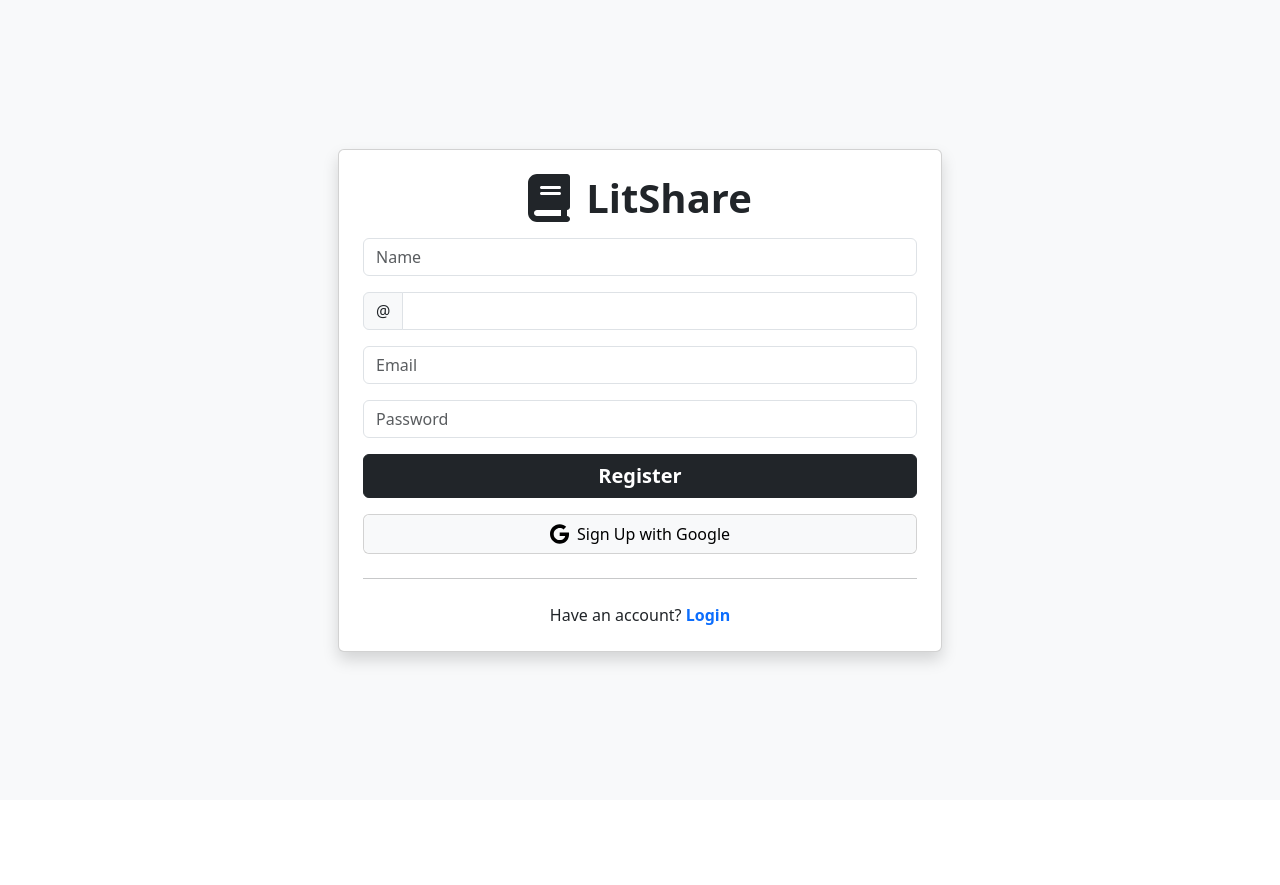
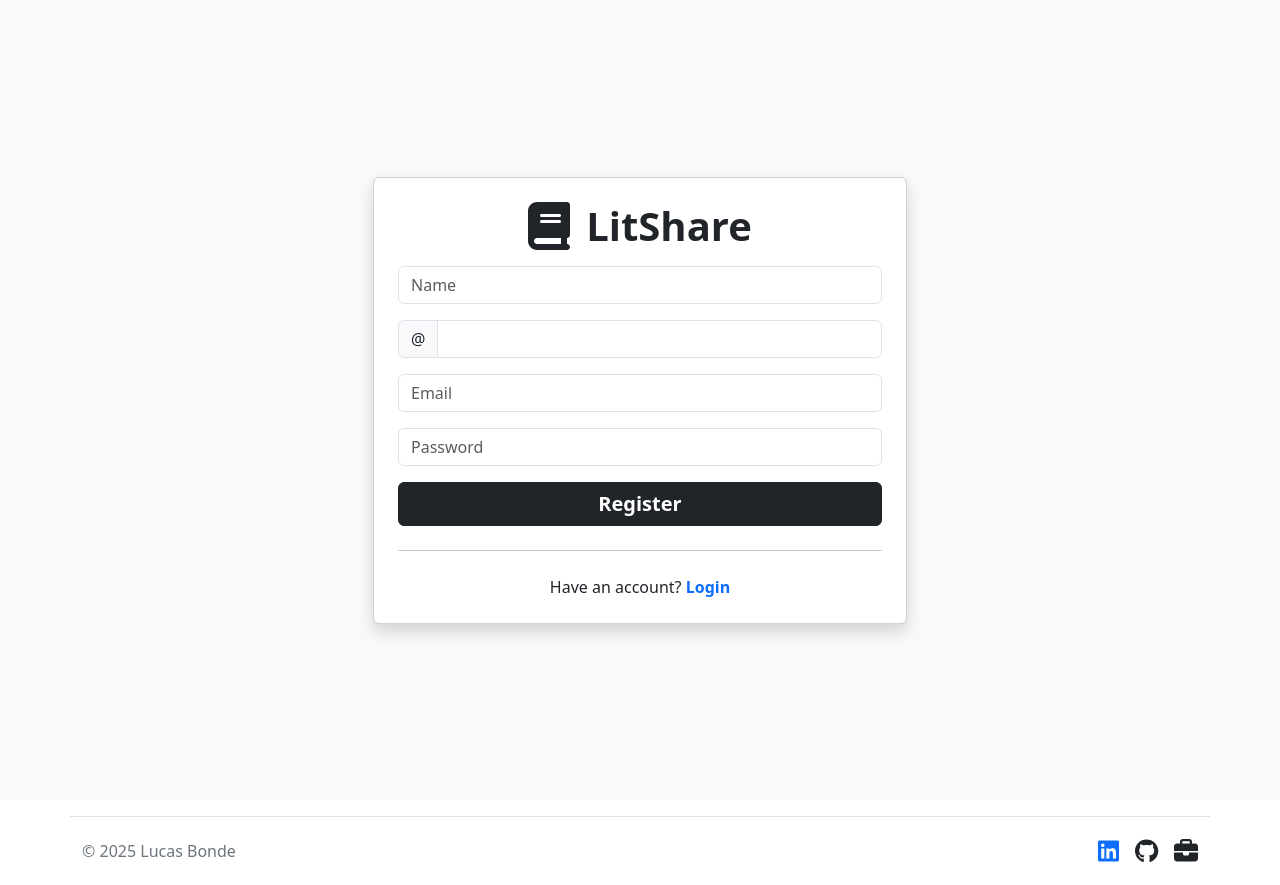
Before and after one commit to LucasBondeDeSouza/litshare, a React (Vite) app in the folder frontend/: page /register in a window 1280 px wide. Before the commit the page ends 800 px from the top, so only its background shows below. Built offline with nearby package versions, Linux system fonts and the light colour scheme.

Commit message:
atualização

```diff
--- a/frontend/src/pages/Login/index.jsx
+++ b/frontend/src/pages/Login/index.jsx
@@ -1,5 +1,7 @@
 import React, { useState, useContext } from "react";
 import axios from "axios";
+
+import Footer from "../../components/Footer"
 import { FontAwesomeIcon } from "@fortawesome/react-fontawesome";
 import { faBook } from "@fortawesome/free-solid-svg-icons";
 import { faGoogle } from "@fortawesome/free-brands-svg-icons";
@@ -86,11 +88,13 @@
 
                                     <Button variant="dark" type="submit" className="w-100 fw-bold fs-5">Login</Button>
 
-                                    <Card className="mt-3 text-center">
-                                        <Button variant="light" href="http://localhost:3000/auth/google" className="d-flex align-items-center justify-content-center">
-                                            <FontAwesomeIcon icon={faGoogle} size="lg" className="me-2" /> Sign In with Google
-                                        </Button>
-                                    </Card>
+                                    {/*
+                                        <Card className="mt-3 text-center">
+                                            <Button variant="light" href="http://localhost:3000/auth/google" className="d-flex align-items-center justify-content-center">
+                                                <FontAwesomeIcon icon={faGoogle} size="lg" className="me-2" /> Sign In with Google
+                                            </Button>
+                                        </Card>
+                                    */}
                                 </Form>
 
                                 <hr className="my-4" />
@@ -104,6 +108,8 @@
                     </Col>
                 </Row>
             </Container>
+
+            <Footer />
         </div>
     );
 };
--- a/frontend/src/pages/Register/index.jsx
+++ b/frontend/src/pages/Register/index.jsx
@@ -1,5 +1,7 @@
 import React, { useState } from "react";
 import axios from "axios";
+
+import Footer from "../../components/Footer"
 import { FontAwesomeIcon } from "@fortawesome/react-fontawesome";
 import { faBook } from "@fortawesome/free-solid-svg-icons";
 import { faGoogle } from "@fortawesome/free-brands-svg-icons";
@@ -49,7 +51,8 @@
     };
 
     return (
-        <Container fluid className="bg-light min-vh-100 d-flex justify-content-center align-items-center">
+        <div className="bg-light">
+            <Container className="min-vh-100 d-flex justify-content-center align-items-center">
                 <Row className="justify-content-center w-100">
                     <Col xs={12} lg={6}>
                         <Card className="shadow p-2">
@@ -79,11 +82,13 @@
                                     <Button variant="dark" type="submit" className="w-100 fw-bold fs-5">Register</Button>
                                 </Form>
 
+                                {/*
                                     <Card className="mt-3 text-center">
                                         <Button variant="light" href="http://localhost:3000/auth/google" className="d-flex align-items-center justify-content-center">
                                             <FontAwesomeIcon icon={faGoogle} size="lg" className="me-2" /> Sign Up with Google
                                         </Button>
                                     </Card>
+                                */}
 
                                 <hr className="my-4" />
 
@@ -95,5 +100,8 @@
                     </Col>
                 </Row>
             </Container>
+
+            <Footer />
+        </div>
     );
 };
```
Lines whose indentation alone changed are shown as unchanged.
